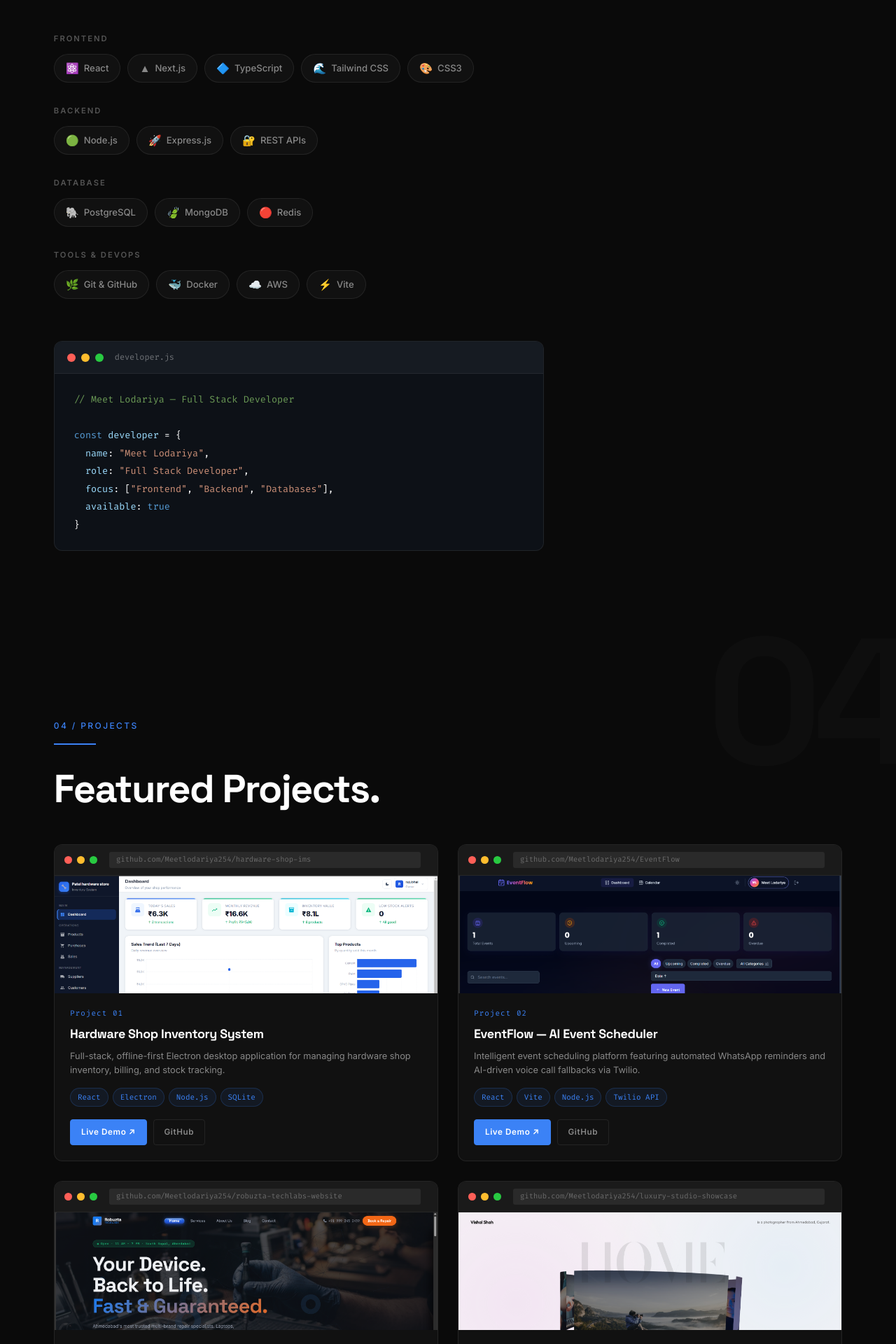
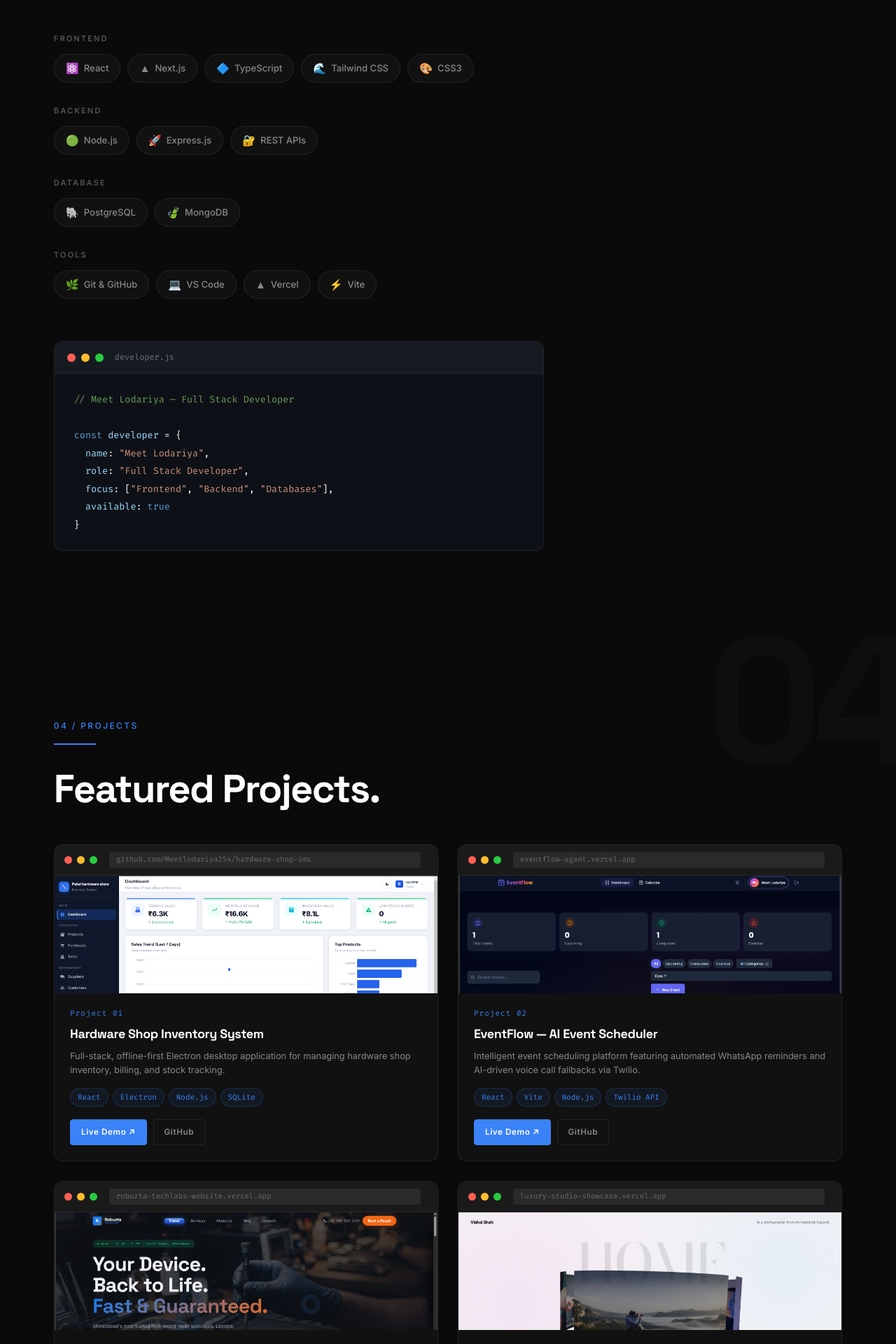
Before and after one commit to Meetlodariya254/Portfolio, a React (Vite) app: page / in a window 1280 px wide. Shown: the part 1884-3804 px from the top of the page at 70% size. Built offline with nearby package versions, Linux system fonts and the light colour scheme; no server answers.

Commit message:
feat: updating projects and stack components with scroll-triggered animations

```diff
--- a/src/components/Projects.jsx
+++ b/src/components/Projects.jsx
@@ -23,7 +23,7 @@ const PROJECTS = [
     title: 'EventFlow — AI Event Scheduler',
     desc: 'Intelligent event scheduling platform featuring automated WhatsApp reminders and AI-driven voice call fallbacks via Twilio.',
     stack: ['React', 'Vite', 'Node.js', 'Twilio API'],
-    url: 'github.com/Meetlodariya254/EventFlow',
+    url: 'eventflow-agent.vercel.app',
     accentColor: '#10b981',
     gradientFrom: '#0f1a0f',
     gradientTo: '#1a2e1a',
@@ -37,7 +37,7 @@ const PROJECTS = [
     title: 'Robuzta Techlabs Website',
     desc: 'A modern, responsive website built for Robuzta Techlabs to showcase their IT services and solutions.',
     stack: ['HTML5', 'Vanilla CSS', 'Vanilla JS', 'Three.js'],
-    url: 'github.com/Meetlodariya254/robuzta-techlabs-website',
+    url: 'robuzta-techlabs-website.vercel.app',
     accentColor: '#a855f7',
     gradientFrom: '#1a0f1a',
     gradientTo: '#2e1a2e',
@@ -51,7 +51,7 @@ const PROJECTS = [
     title: 'Luxury Photography Studio Showcase',
     desc: 'Ultra-premium interactive 3D portfolio and creative showcase designed for high-end photography studios with custom WebGL elements.',
     stack: ['Three.js', 'GSAP', 'Vite', 'Vanilla JS'],
-    url: 'github.com/Meetlodariya254/luxury-studio-showcase',
+    url: 'luxury-studio-showcase.vercel.app',
     accentColor: '#f59e0b',
     gradientFrom: '#1a140f',
     gradientTo: '#2e2318',
--- a/src/components/Stack.jsx
+++ b/src/components/Stack.jsx
@@ -18,12 +18,11 @@ const TECH = {
   Database: [
     { icon: '🐘', name: 'PostgreSQL' },
     { icon: '🍃', name: 'MongoDB' },
-    { icon: '🔴', name: 'Redis' },
   ],
-  'Tools & DevOps': [
+  'Tools': [
     { icon: '🌿', name: 'Git & GitHub' },
-    { icon: '🐳', name: 'Docker' },
-    { icon: '☁️',  name: 'AWS' },
+    { icon: '💻', name: 'VS Code' },
+    { icon: '▲', name: 'Vercel' },
     { icon: '⚡', name: 'Vite' },
   ],
 };
```
